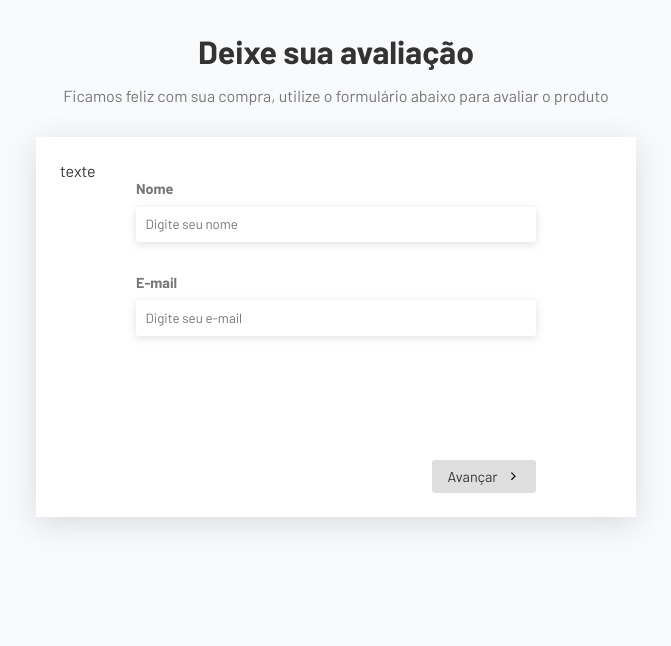
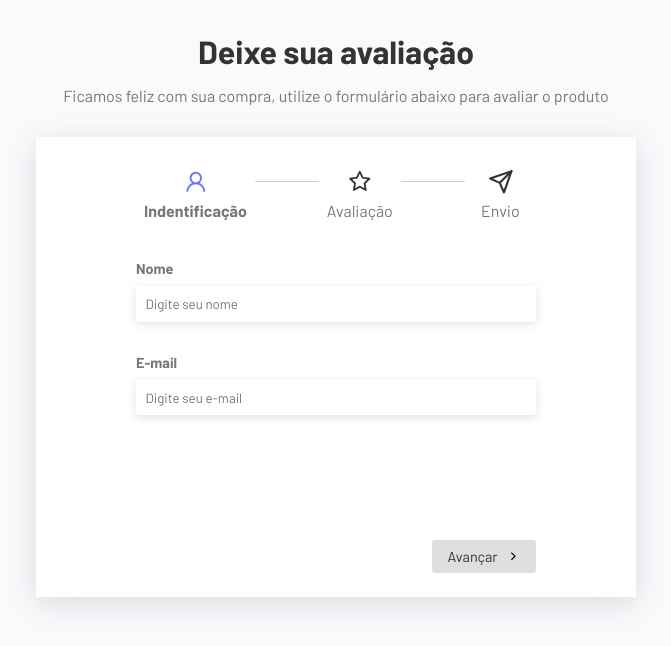
Before and after one commit to veih/formulariaDeAvaliacao, a React (Vite) app: page / in a window 1280 px wide. Shown: the top 646 px of the page, without its empty margins (304-975 px from the left). Built offline with nearby package versions, Linux system fonts and the light colour scheme.

Commit message:
configurando o css do formulário

```diff
--- /dev/null
+++ b/src/components/Steps.css
@@ -0,0 +1,39 @@
+.steps {
+    display: flex;
+    gap: 4rem;
+    justify-content: center;
+    align-items: center;
+    max-width: 400px;
+    margin: 0 auto;
+    position: relative;
+    margin-bottom: 2rem;
+}
+
+.steps::after {
+    content: '';
+    width: 380px;
+    border-bottom: 1px solid #ccc;
+    position: absolute;
+    top: 20px;
+}
+
+.step {
+    text-align: center;
+    background-color: #fff;
+    z-index: 1;
+    width: 120px;
+    padding: 0.5rem;
+}
+
+.step svg {
+    font-size: 1.6rem;
+    margin-bottom: 0.2rem;
+}
+
+.active {
+    font-weight: bold;
+}
+
+.active > svg {
+    fill: #7076f4;
+}
--- a/src/components/Steps.jsx
+++ b/src/components/Steps.jsx
@@ -1,9 +1,25 @@
-import React from 'react'
+import { AiOutlineUser, AiOutlineStar } from 'react-icons/ai'
+import { FiSend } from 'react-icons/fi'
+
+import './Steps.css'
 
 const Steps = ({currentStep}) => {
   return (
-    <div>
-        texte
+    <div className='steps'>
+        <div className="step active">
+          <AiOutlineUser />
+          <p>Indentificação</p>
+        </div>
+
+        <div className={`step ${currentStep >= 1 ? 'active' : ''}`}>
+          <AiOutlineStar />
+          <p>Avaliação</p>
+        </div>
+
+        <div className={`step ${currentStep >= 2 ? 'active' : ''}`}>
+          <FiSend />
+          <p>Envio</p>
+        </div>
     </div>
   )
 }
```
